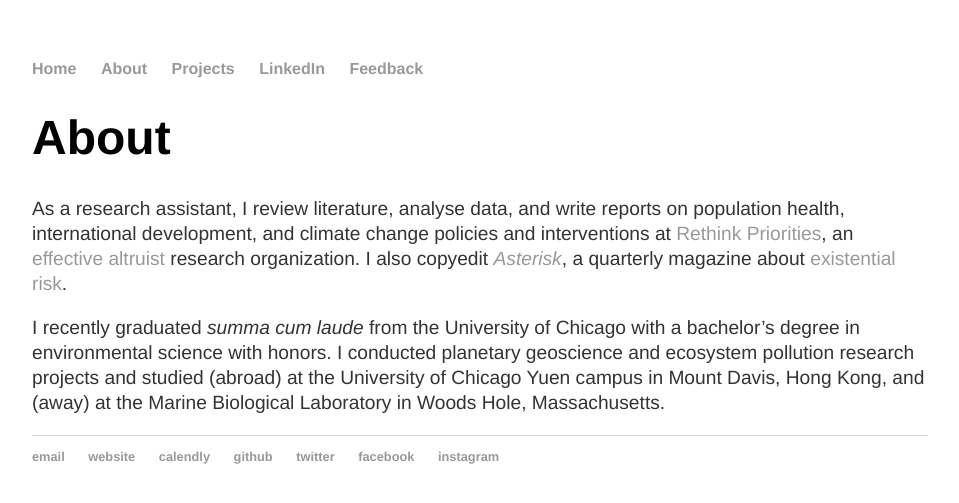
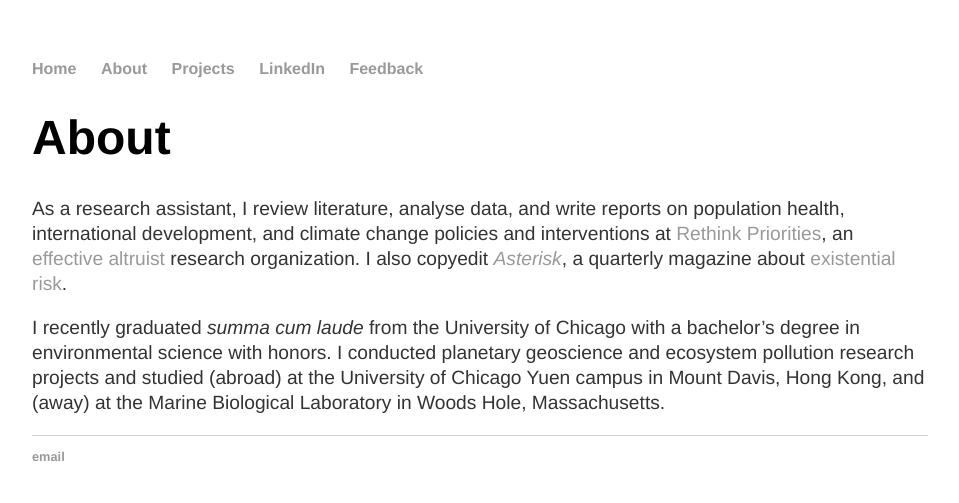
Before and after one commit to y-james-hu/y-james-hu.github.io, a Jekyll site: the page built from about/index.html, in a window 1280 px wide. Shown: the top 503 px of the page, without its empty margins (160-1119 px from the left). Built offline with Jekyll 4.4.1, drawn with Linux system fonts in a browser that asks for light colours.

Commit message:
Update default.html

```diff
--- a/_layouts/default.html
+++ b/_layouts/default.html
@@ -26,12 +26,6 @@
 			<footer>
 	    		<ul>
 	        		<li><a href="mailto:james@rethinkpriorities.org">email</a></li>
-	        		<li><a href="https://y-james-hu.github.io">website</a></li>
-				<li><a href="https://calendly.com/y-james-hu">calendly</li>
-				<li><a href="https://github.com/y-james-hu">github</a></li>
-				<li><a href="https://twitter.com/y_james_hu">twitter</a></li>
-				<li><a href="https://facebook.com/y.james.hu">facebook</a></li>
-				<li><a href="https://instagram.com/y.james.hu/">instagram</a></li>
 			</ul>
 			</footer>
 		</body>
```
